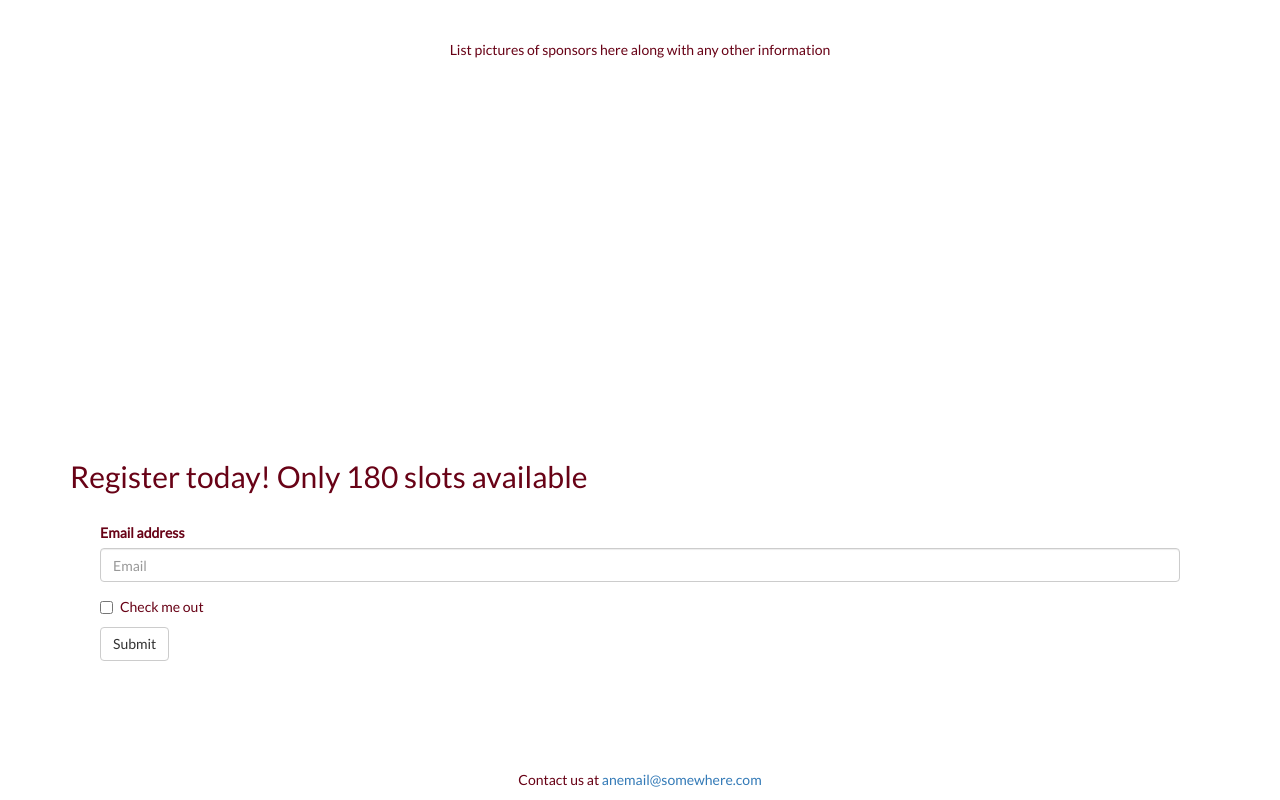
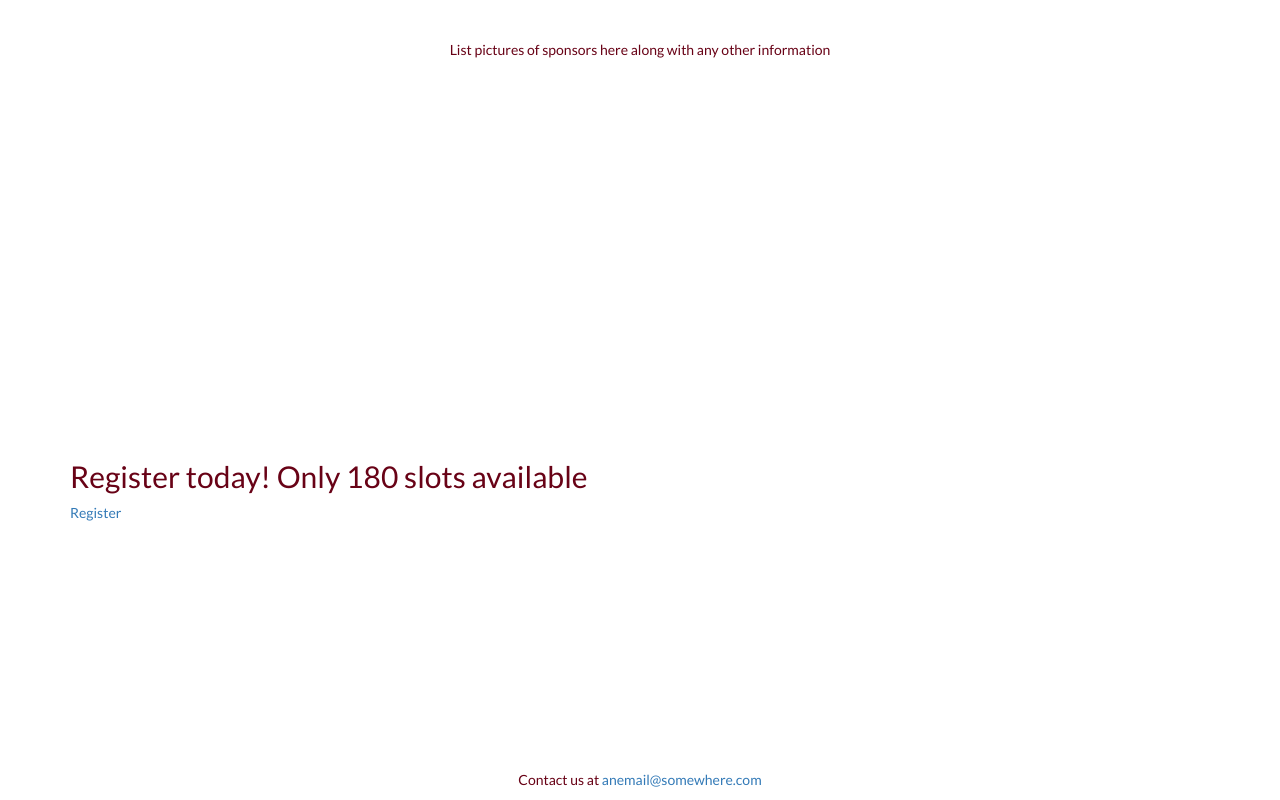
Before and after one commit to IEEE-MC3/hackmc3-website, a website: page dev/index.html in a window 1280 px wide. Shown: the part 1180-1980 px from the top of the page. Drawn offline with nearby package versions, Linux system fonts and the light colour scheme.

Commit message:
Update header links

```diff
--- a/dev/index.html
+++ b/dev/index.html
@@ -23,6 +23,14 @@
 
         <!-- Collect the nav links, forms, and other content for toggling -->
         <div class="collapse navbar-collapse" id="bs-navbar-collapse">
+          <ul class="nav navbar-nav navbar-left">
+            <li>
+              <a href="info.html">
+                Information
+                <i class="fa fa-info-circle" aria-hidden="true"></i>
+              </a>
+            </li>
+          </ul>
           <ul class="nav navbar-nav navbar-right">
             <li>
               <a href="#sponsor-blurb">
@@ -74,23 +82,7 @@
     </div>
     <div id="registration-blurb">
       <h2>Register today! Only 180 slots available</h2>
-      <form class="" action="index.html" method="post">
-        <div class="registration-form">
-          <form>
-            <div class="form-group">
-              <label for="exampleInputEmail1">Email address</label>
-              <input type="email" class="form-control" id="exampleInputEmail1" placeholder="Email">
-            </div>
-            <div class="checkbox">
-              <label>
-                <input type="checkbox">
-                Check me out
-              </label>
-            </div>
-            <button type="submit" class="btn btn-default">Submit</button>
-          </form>
-        </div>
-      </form>
+      <a href="https://my.mlh.io/oauth/authorize?client_id=4ead8e213941888ec78efd11dabdd32cc16e0cc9ddc11e9cbe181b2ced9e1f6c&redirect_url=http%3A%2F%2Fmc3hacks.com%2Fthanks.html&response_type=token">Register</a>
     </div>
     <div class="contact-blurb">
       <p class="text-center">Contact us at
```
Also changed, not shown: dev/info.html (+1 -1 lines).
